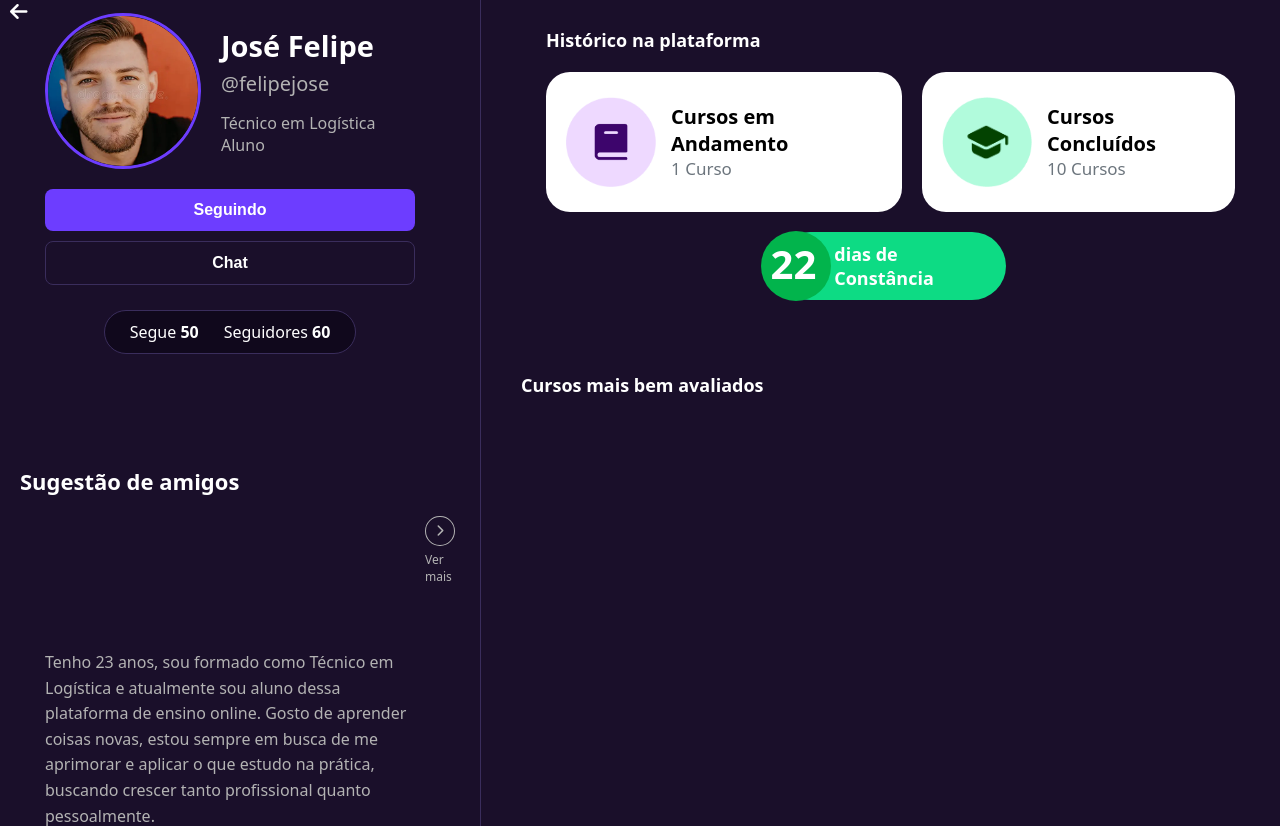
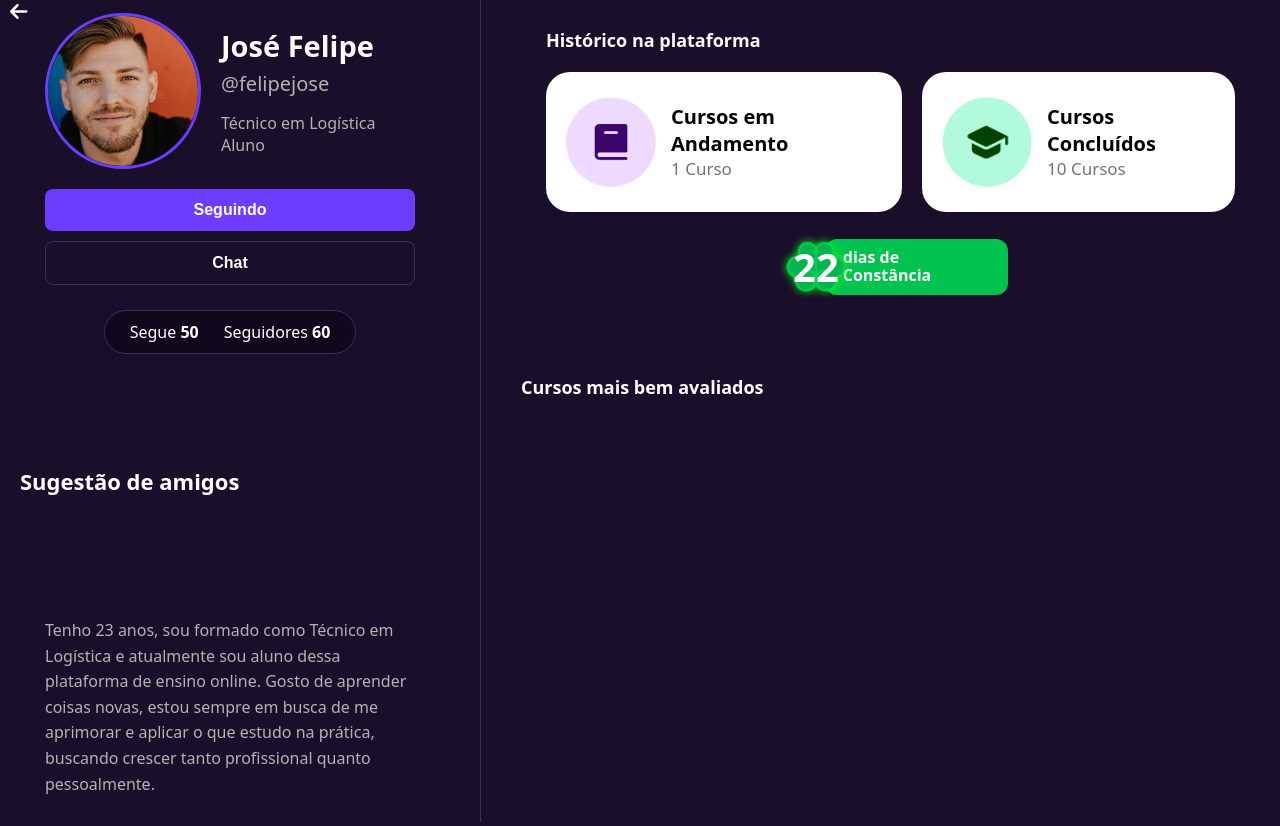
Before and after one commit to MatheusBatista07/ClassAI, a PHP site: page /classai/View/Pagina-perfil-amigo.php in a window 1280 px wide. Shown: the part 143-969 px from the top of the page. Run offline with PHP 8.4, Linux system fonts and the light colour scheme; data that the repository does not hold is empty.

Commit message:
feat: Responsividade tablet e celular finalizadas

```diff
--- /dev/null
+++ b/Templates/css/Pagina-perfil-amigo-tablet.css
@@ -0,0 +1,35 @@
+@media (min-width: 768px) and (max-width: 1024px) {
+
+    body {
+        padding: 20px;
+    }
+
+    .container {
+        grid-template-columns: 1fr;
+        max-width: 100%;
+    }
+
+    .left-column {
+        max-width: 100%;
+        border-right: none;
+        padding-right: 0;
+    }
+
+    .profile-header {
+        flex-direction: row;
+        text-align: left;
+    }
+
+    .profile-info {
+        text-align: left;
+    }
+
+    .right-column {
+        margin-top: 30px;
+    }
+
+    .stats-cards-row {
+        flex-direction: row;
+        gap: 15px;
+    }
+}
--- a/Templates/css/Pagina-perfil-amigo.css
+++ b/Templates/css/Pagina-perfil-amigo.css
@@ -210,6 +210,15 @@ body {
     align-items: center;
 }
 
+.carousel-wrapper {
+    overflow-x: auto;
+    padding-bottom: 15px;
+}
+
+.carousel-wrapper::-webkit-scrollbar {
+    display: none;
+}
+
 /* --- SEÇÃO DE AMIGOS --- */
 
 .friends-section {
@@ -218,14 +227,16 @@ body {
 }
 
 .friends-list-wrapper {
-    display: flex;
+    display: inline-flex;
     align-items: center;
     gap: 15px;
+    width: max-content;
 }
 
 .friends-grid {
     display: grid;
-    grid-template-columns: repeat(3, 120px);
+    grid-auto-flow: column;
+    grid-auto-columns: 120px;
     gap: 15px;
 }
 
@@ -400,51 +411,38 @@ body {
 }
 
 .consistency-section {
-    position: relative;
-    background-color: #0DDB84;
-    color: var(--background-color);
-    border-radius: 50px;
-    padding: 10px 25px 10px 55px;
+    width: 235px;
+    height: 70px;
+    background-image: url('../../Images/Fotos Pagina Perfil amigo/cerebro-constancia.png');
+    background-size: contain;
+    background-repeat: no-repeat;
+    background-position: 3px center;
     display: flex;
     align-items: center;
-    gap: 15px;
-    font-weight: bold;
-    width: 150px;
-    height: auto;
-}
-
-
-.consistency-section::before {
-    content: '';
-    position: absolute;
-    left: -15px;
-    top: 50%;
-    transform: translateY(-50%);
-    width: 70px;
-    height: 70px;
-    background-color: #02B44C;
-    border-radius: 50%;
-    z-index: 1;
+    box-sizing: border-box;
 }
 
 .consistency-number {
     font-size: 40px;
     font-weight: 900;
-    color: var(--text-color);
+    color: white;
     line-height: 1;
-    position: relative;
-    top: -2px;
-    right: 60px;
-    z-index: 1;
+    padding-left: 20px;
 }
 
 .consistency-text {
-    font-size: 18px;
-    color: var(--text-color);
-    position: relative;
-    right: 57px;
-    z-index: 1;
+    font-size: 16px;
+    font-weight: bold;
+    color: white;
+    line-height: 1.1;
+    text-align: left;
+    background-color: #00C44F;
+    padding: 10px 20px 10px 18px;
+    border-radius: 12px;
+    margin-left: -14px;
+    z-index: -1;
 }
+
 
 .courses-section {
     background-color: transparent;
@@ -457,9 +455,12 @@ body {
 
 .courses-list {
     display: grid;
-    grid-template-columns: repeat(auto-fill, minmax(240px, 1fr));
+    grid-auto-flow: column;
+    grid-auto-columns: 280px;
     gap: 25px;
+    width: max-content;
 }
+
 
 .course-card {
     background-color: #000;
--- a/View/Pagina-perfil-amigo.php
+++ b/View/Pagina-perfil-amigo.php
@@ -65,6 +65,8 @@ if (isset($_GET['action']) && $_GET['action'] !== '') {
     <meta name="viewport" content="width=device-width, initial-scale=1.0">
     <title>Perfil - José Felipe</title>
     <link rel="stylesheet" href="../Templates/css/Pagina-perfil-amigo.css">
+    <link rel="stylesheet" href="../Templates/css/Pagina-perfil-amigo-mobile.css">
+    <link rel="stylesheet" href="../Templates/css/Pagina-perfil-amigo-tablet.css">
     <link rel="stylesheet" href="https://cdnjs.cloudflare.com/ajax/libs/font-awesome/6.5.2/css/all.min.css">
 </head>
 
@@ -121,17 +123,15 @@ if (isset($_GET['action']) && $_GET['action'] !== '') {
 
             <div class="friends-section">
                 <h3 class="section-title">Sugestão de amigos</h3>
-
+                <div class="carousel-wrapper">
                     <div class="friends-list-wrapper">
                         <div id="friends-list" class="friends-grid">
                             <div class="loading">Carregando amigos...</div>
                         </div>
-                    <div class="see-more">
-                        <i class="fas fa-chevron-right"></i>
-                        <span>Ver mais</span>
                     </div>
                 </div>
             </div>
+
 
             <div class="description-section">
                 <div class="description-content">
@@ -147,7 +147,6 @@ if (isset($_GET['action']) && $_GET['action'] !== '') {
             <div class="platform-history">
                 <h2 class="section-title">Histórico na plataforma</h2>
                 <div class="stats-cards">
-                    <!-- INÍCIO DA ALTERAÇÃO: Novo grupo para os cards de cima -->
                     <div class="stats-cards-row">
                         <div class="stat-card">
                             <div class="stat-card-icon">
@@ -186,8 +185,10 @@ if (isset($_GET['action']) && $_GET['action'] !== '') {
 
             <div class="courses-section">
                 <h3 class="section-title">Cursos mais bem avaliados</h3>
+                <div class="carousel-wrapper">
                     <div id="courses-list" class="courses-list">
                         <div class="loading">Carregando cursos...</div>
+                    </div>
                 </div>
             </div>
         </div>
```
Also changed, not shown: Templates/css/Pagina-perfil-amigo-mobile.css (added, +77 -0 lines), Images/Fotos Pagina Perfil amigo/cerebro-constancia.png (added). Lines whose indentation alone changed are shown as unchanged.
